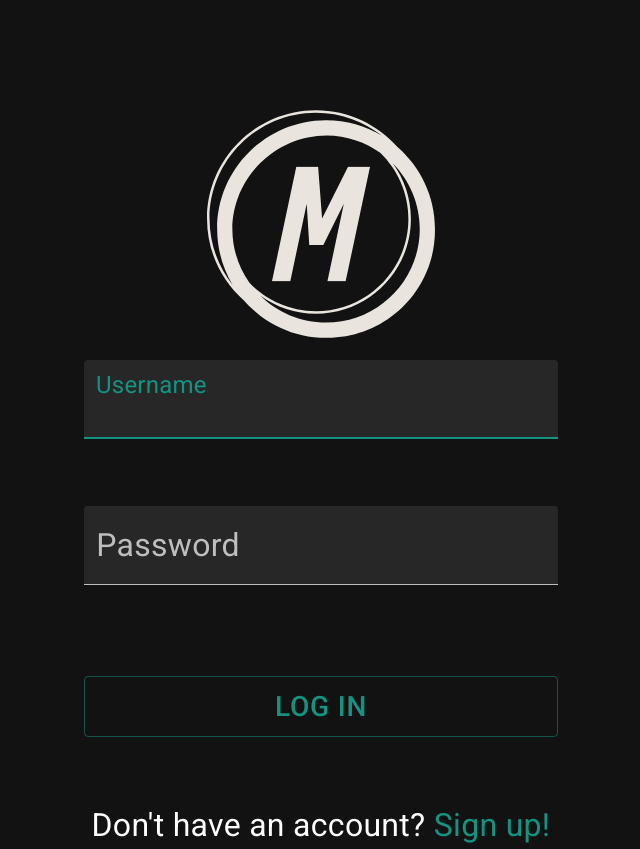
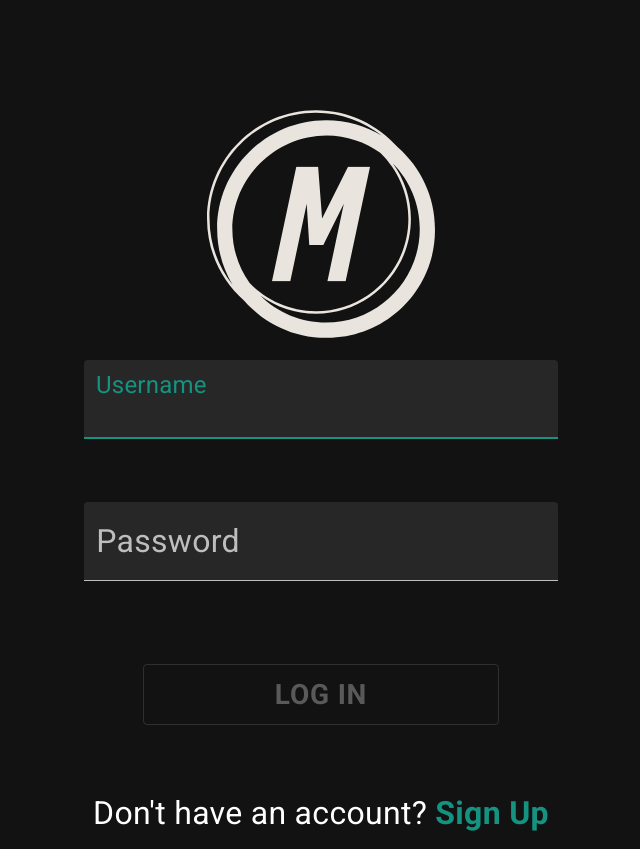
Before and after one commit to benjrkeith/mindreadr, a React (Vite) app in the folder frontend/: page /auth/login in a window 1280 px wide. Shown: the whole page, without its empty margins (319-959 px from the left). Built offline with nearby package versions, Linux system fonts and the light colour scheme.

Commit message:
Disable submit button on login form if invalid or query in progress

```diff
--- a/frontend/src/auth/components/LogIn.tsx
+++ b/frontend/src/auth/components/LogIn.tsx
@@ -24,7 +24,7 @@ export function LogIn() {
         <Typography sx={{ mx: 'auto', mt: 'auto' }}>
           Don't have an account?{' '}
           <Link component={RouterLink} to='/auth/register' underline='hover'>
-            Sign up!
+            Sign Up
           </Link>
         </Typography>
       </Box>
--- a/frontend/src/auth/components/LogInForm.tsx
+++ b/frontend/src/auth/components/LogInForm.tsx
@@ -16,7 +16,7 @@ export function LogInForm() {
   const {
     register,
     handleSubmit,
-    formState: { errors },
+    formState: { errors, isDirty, isValid },
     setError,
   } = useForm<LogInDto>()
 
@@ -45,7 +45,7 @@ export function LogInForm() {
         display: 'flex',
         flexDirection: 'column',
         flexGrow: 2,
-        gap: { xs: 2, sm: 3 },
+        gap: { xs: 1.5, sm: 2.5 },
         justifyContent: 'center',
         alignItems: 'center',
       }}
@@ -80,7 +80,12 @@ export function LogInForm() {
       />
 
       <div />
-      <Button variant='outlined' type='submit' sx={{ width: '80%' }}>
+      <Button
+        variant='outlined'
+        type='submit'
+        disabled={!isDirty || !isValid || mutation.isPending}
+        sx={{ width: '60%' }}
+      >
         Log In
       </Button>
     </Box>
--- a/frontend/src/theme.ts
+++ b/frontend/src/theme.ts
@@ -20,7 +20,20 @@ export const theme = createTheme({
     },
   },
   components: {
-    MuiCssBaseline: {},
+    MuiButton: {
+      styleOverrides: {
+        root: {
+          fontWeight: 600,
+        },
+      },
+    },
+    MuiLink: {
+      styleOverrides: {
+        root: {
+          fontWeight: 600,
+        },
+      },
+    },
     MuiTextField: {
       defaultProps: {
         variant: 'filled',
```
